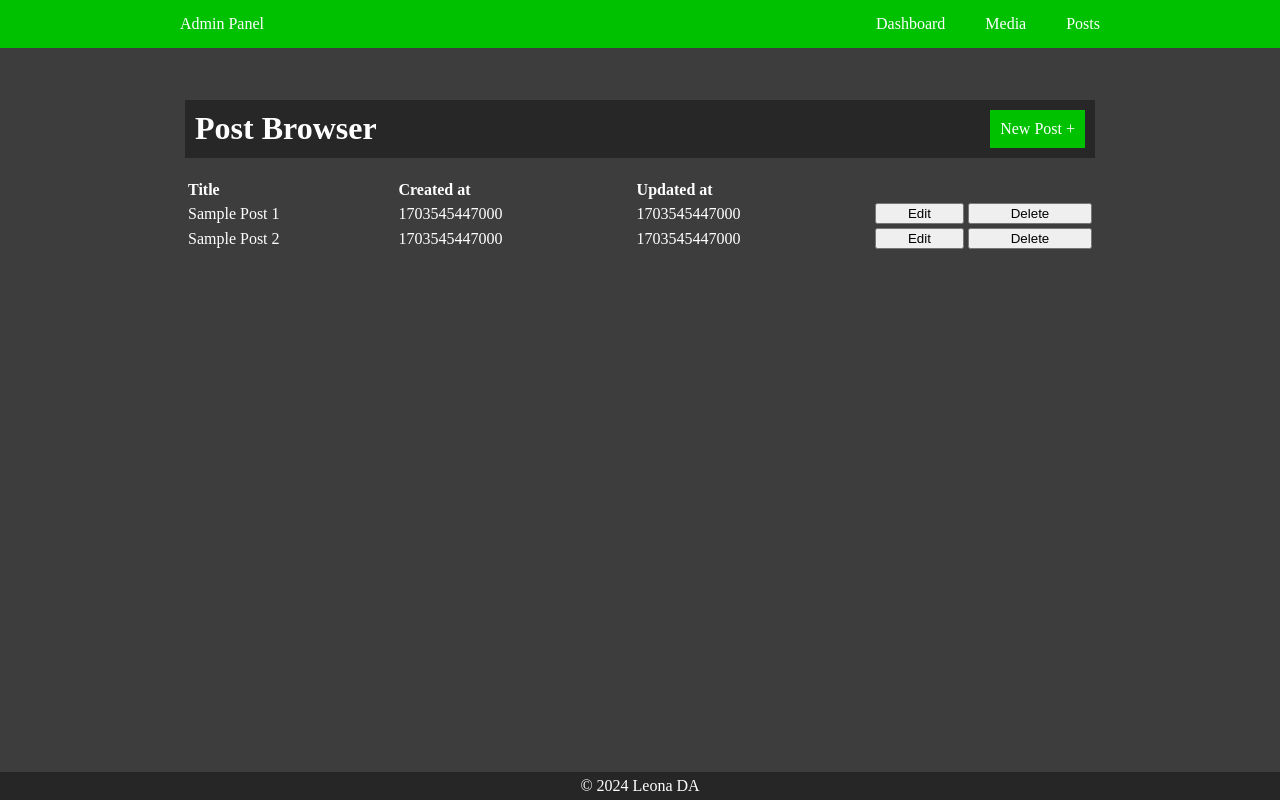
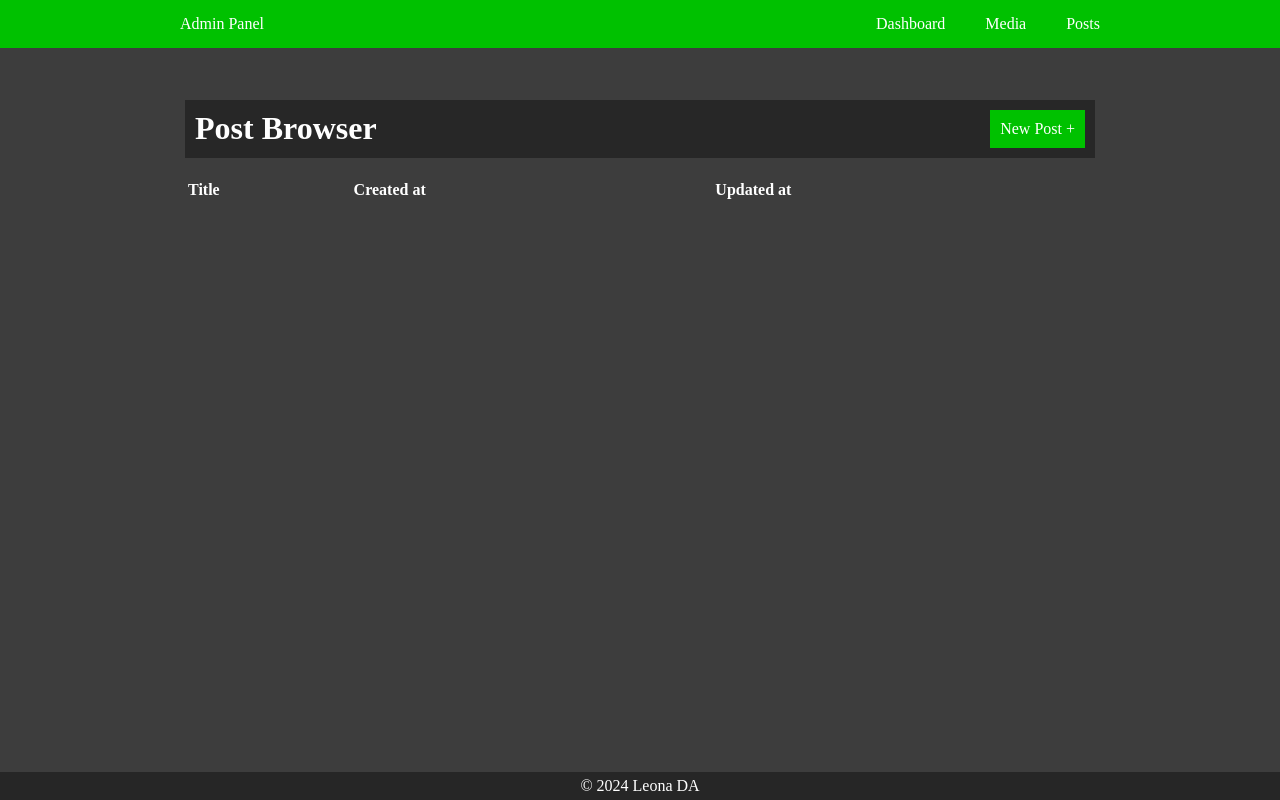
Before and after one commit to leo1025/Creative-Portfolio, a Next.js app: page /posts in a window 1280 px wide. Built offline with nearby package versions, Linux system fonts and the light colour scheme.

Commit message:
its too late to be working on this...

```diff
--- a/app/(admin)/posts/page.tsx
+++ b/app/(admin)/posts/page.tsx
@@ -1,19 +1,5 @@
 import Link from 'next/link'
 import './postbrowser.css'
-
-interface BlogPost {
-  id: number;
-  title: string;
-  dateCreated: string;
-  dateUpdated: string;
-  // Add any other fields you need for your blog posts
-}
-
-const blogPosts: BlogPost[] = [
-  { id: 1, title: 'Sample Post 1', dateCreated: Date.now().toString(), dateUpdated: Date.now().toString() },
-  { id: 2, title: 'Sample Post 2', dateCreated: Date.now().toString(), dateUpdated: Date.now().toString() },
-  // Add more sample blog posts as needed
-];
 
 export default function Page() {
     return <div className="container">
@@ -27,24 +13,14 @@ export default function Page() {
             <div className='browser'>
                 <table>
                     <thead>
-                        <th>Title</th>
-                        <th>Created at</th>
-                        <th>Updated at</th>
+                        <tr>
+                            <th>Title</th>
+                            <th>Created at</th>
+                            <th>Updated at</th>
+                        </tr>
                     </thead>
                     <tbody>
-                        {blogPosts.map((post) => (
-                            <tr>
-                                <td>{post.title}</td>
-                                <td>{post.dateCreated}</td>
-                                <td>{post.dateUpdated}</td>
-                                <td>
-                                    <button>Edit</button>
-                                </td>
-                                <td>
-                                    <button>Delete</button>
-                                </td>
-                            </tr>
-                        ))}
+
                     </tbody>
                 </table>
             </div>
--- a/package.json
+++ b/package.json
@@ -19,7 +19,8 @@
     "next": "^14.0.4",
     "next-auth": "^4.24.5",
     "react": "^18.2.0",
-    "react-dom": "^18.2.0"
+    "react-dom": "^18.2.0",
+    "sqlite3": "^5.1.6"
   },
   "devDependencies": {
     "@types/node": "20.10.5",
```
Also changed, not shown: app/(admin)/dashboard/page.tsx (added, +9 -0 lines), app/(admin)/posts/newpost/NewPostForm.js (added, +62 -0 lines), app/(admin)/posts/newpost/Tiptap.js (deleted, +0 -19 lines), app/(admin)/posts/newpost/page.tsx (+2 -44 lines).
